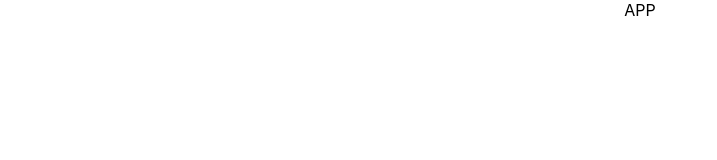
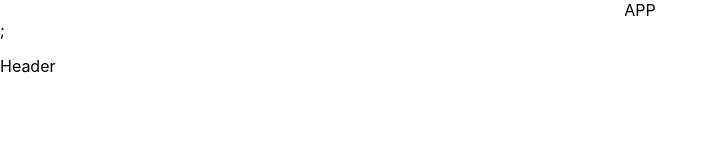
Before and after one commit to JuliaMatsievich/search-git-users, a React (Vite) app: page / in a window 1280 px wide. Shown: the top 160 px of the page, without its empty margins (0-717 px from the left). Built offline with nearby package versions, Linux system fonts and the light colour scheme.

Commit message:
test commit

```diff
--- a/src/App.tsx
+++ b/src/App.tsx
@@ -1,7 +1,11 @@
 import './App.css';
 
 const App = () => {
-  return <div className="App">APP</div>;
+  return (
+    <>
+      <div className="App">APP</div>;<p>Header</p>
+    </>
+  );
 };
 
 export default App;
```
